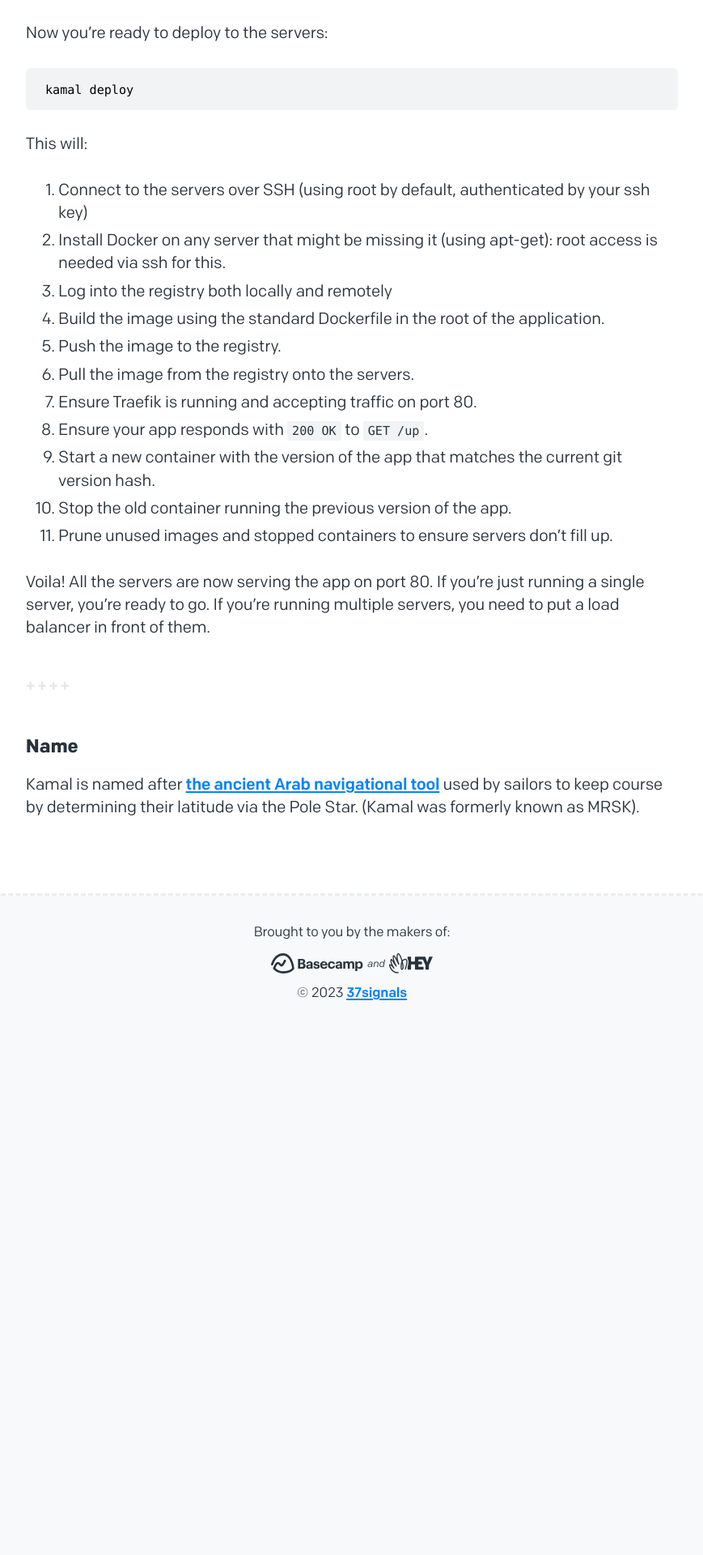
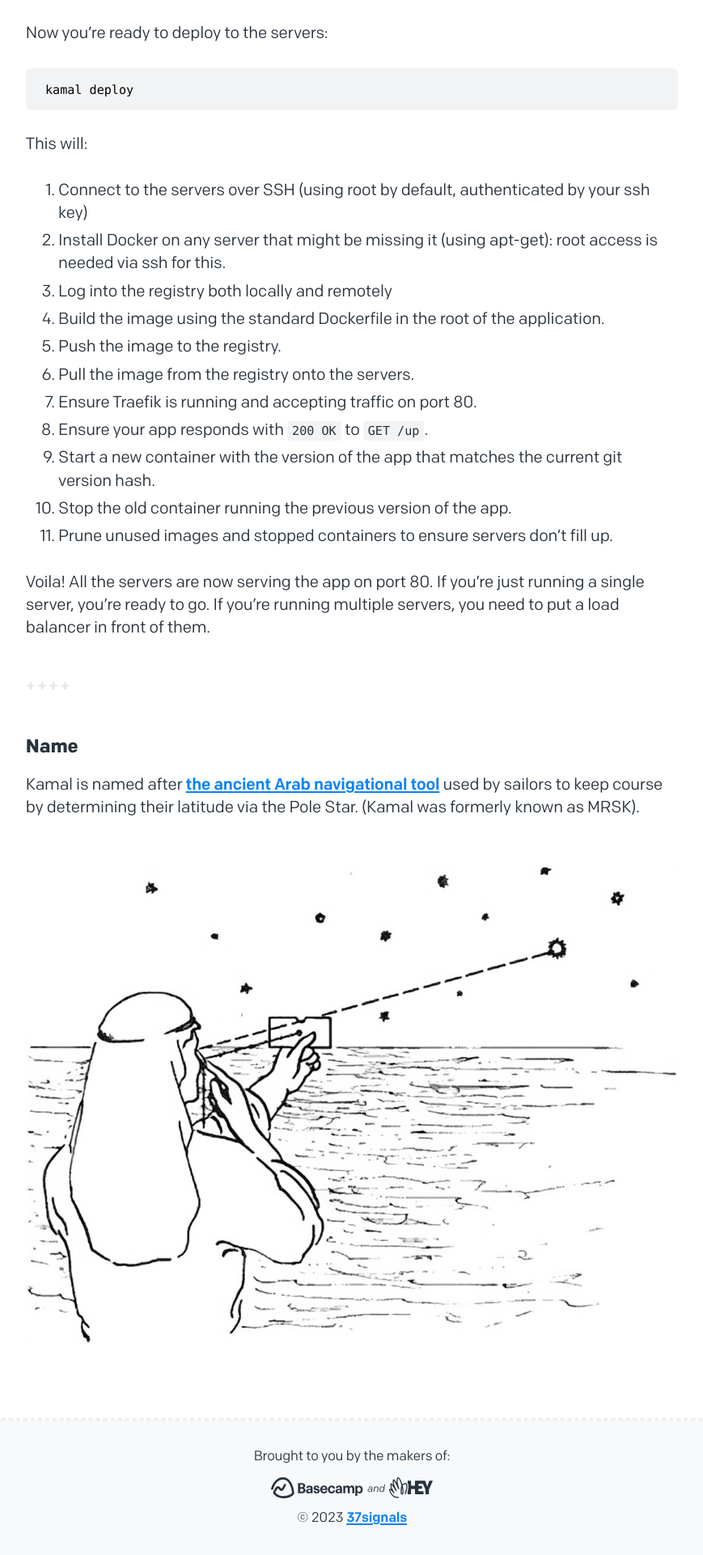
Before and after one commit to basecamp/kamal-site, a Jekyll site: the page built from index.html, in a window 1280 px wide. Shown: the part 3488-5408 px from the top of the page at 81% size, without its empty margins (205-1074 px from the left). Built offline with Jekyll 4.4.1, drawn with Linux system fonts in a browser that asks for light colours; before the commit the page ends 4760 px from its top, so only the background shows below that.

Commit message:
Add explanation for the name

```diff
--- a/index.html
+++ b/index.html
@@ -95,7 +95,8 @@ kamal deploy
       <hr class="ornament" />
       <h3>Name</h3>
       <p>Kamal is named after <a href="https://exploration.marinersmuseum.org/object/kamal/">the ancient Arab navigational tool</a> used by sailors to keep course by determining their latitude via the Pole Star. (Kamal was formerly known as MRSK).</p>
-
+      <br>
+      <img src="{{ '/assets/images/kamal.png' | absolute_url }}">
     </article>
   </section>
 </div>
```
Also changed, not shown: assets/images/kamal.png (added).
